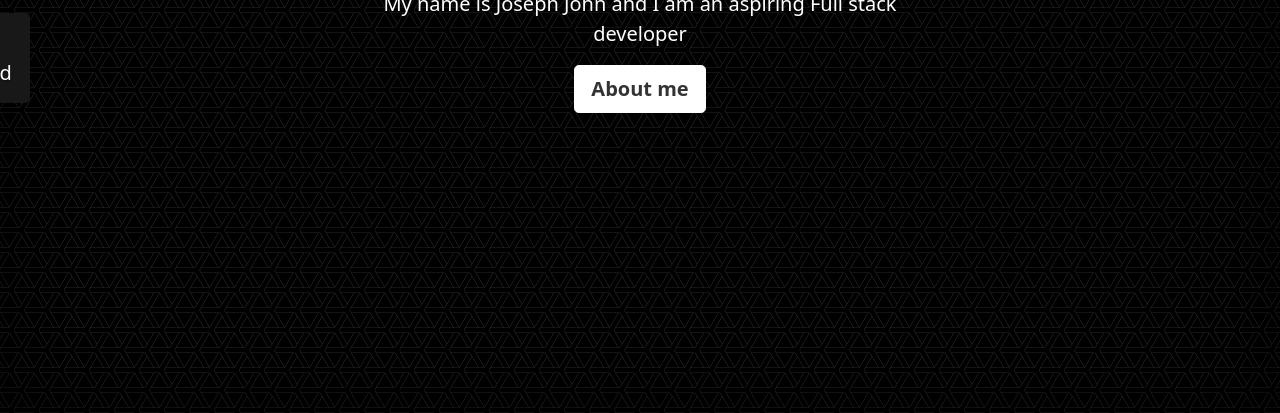
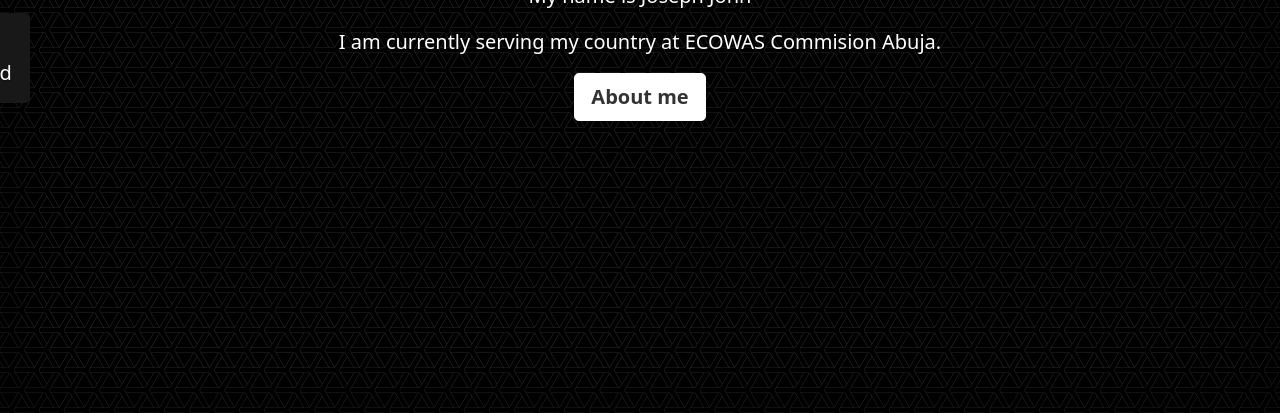
Before and after one commit to eriteria/my-portfolio, a plain HTML site: page index.html in a window 1280 px wide. Shown: the part 387-800 px from the top of the page. Drawn offline with nearby package versions, Linux system fonts and the light colour scheme.

Commit message:
Update to homepage

```diff
--- a/index.html
+++ b/index.html
@@ -42,7 +42,8 @@
 
       <main class="px-3">
         <h1>Hi there👋</h1>
-        <p class="lead">My name is Joseph John and I am an aspiring Full stack developer</p>
+        <p class="lead">My name is Joseph John</p>
+        <p class="lead">I am currently serving my country at ECOWAS Commision Abuja.</p>
         <p class="lead">
           <a href="about.html" class="btn btn-lg btn-secondary fw-bold border-white bg-white">About me</a>
         </p>
```
